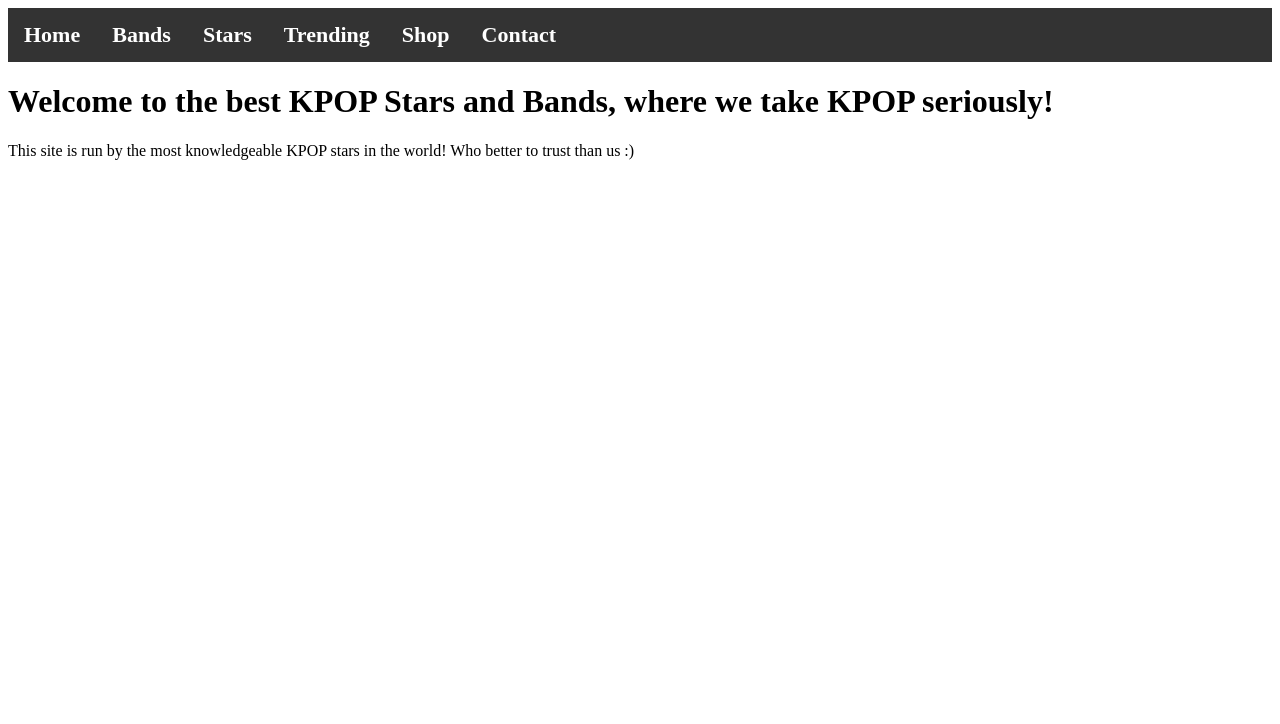
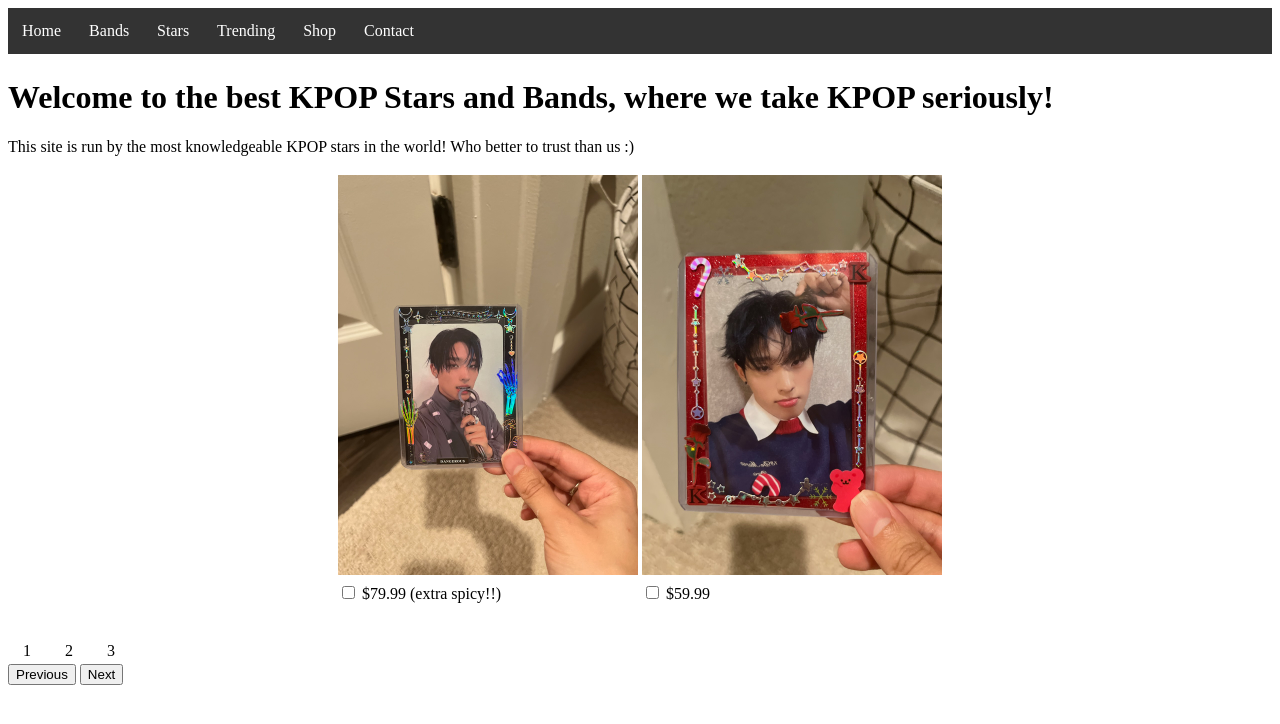
Before and after one commit to AMitchell719/kpop, a plain HTML site: page index.html in a window 1280 px wide. Drawn offline with Linux system fonts and the light colour scheme.

Commit message:
Add files via upload

```diff
--- a/index.html
+++ b/index.html
@@ -17,5 +17,70 @@
         </nav>
         <h1> Welcome to the best KPOP Stars and Bands, where we take KPOP seriously!</h1>
         <p>This site is run by the most knowledgeable KPOP stars in the world! Who better to trust than us :)</p>
+
+        <div align="center">
+            <table>
+                <tr>
+                    <td><img src="keeho1.jpg" /></td>
+                    <td><img src="keeho2.jpg" /></td>
+                </tr>
+                <tr>
+                    <td><input type="checkbox"><span id="pic1">&nbsp;$79.99 (extra spicy!!)</span></td>
+                    <td><input type="checkbox"><span id="pic2">&nbsp;$59.99</span></td>
+                </tr>
+            </table>
+        </div>
+        <br /><br />
+        <div class="numbers">
+            <span class="number-one">1</span>
+            <span class="number-two">2</span>
+            <span class="number-three">3</span>
+        </div>
+        <br/>
+        <div>
+            <button class="previous">Previous</button>
+            <button class="next">Next</button>
+        </div>
+
+        <script>
+            let numberOne = document.querySelector('.number-one');
+            let numberTwo = document.querySelector('.number-two');
+            let numberThree = document.querySelector('.number-three');
+            let prevButton = document.querySelector('.previous');
+            let nextButton = document.querySelector('.next');
+
+            let step = 1;
+
+            const UpdateUI = function() {
+                if(step >= 1){
+                    numberOne.classList.add('active');
+                }
+
+                if(step >= 2){
+                    numberTwo.classList.add('active');
+                }
+                else if(step < 2){
+                    numberTwo.classList.remove('active');
+                }
+
+                if(step == 3){
+                    numberThree.classList.add('active');
+                }
+                else if(step < 3){
+                    numberThree.classList.remove('active');
+                }
+            }
+
+            prevButton.addEventListener('click', function(){
+                if(step > 1) step -= 1;
+                UpdateUI();
+            })
+
+            nextButton.addEventListener('click', function(){
+                if(step < 3) step += 1;
+                UpdateUI();
+            })
+
+        </script>
     </body>
 </html>
--- a/main.css
+++ b/main.css
@@ -2,7 +2,69 @@
     display: inline;
 }
 
+.numbers {
+    display: inline-block;
+    overflow: hidden;
+}
+
+.number-one {
+    padding: 15px;
+
+}
+
+.number-two {
+    padding: 15px;
+
+}
+
+.number-three {
+    padding: 15px;
+
+}
+
+.active{
+    background-color: #7950F2;
+}
+
 li {
+    display: inline;
+    margin: 0;
+    padding: 0;
+}
+
+li a {
+    color: white;
+    float: left;
+    text-decoration: none;
+    padding: 14px;
+    width: auto;
+    height: auto;
+    margin: 0px;
+}
+
+ul {
+    list-style-type: none;
+    background-color: #333;
+    margin: 0;
+    padding: 0;
+    width: 100%;
+    display: inline-block;
+}
+
+li a:hover {
+    background-color: #111;
+}
+
+li a:active {
+    background-color: gray;
+}
+
+table tr td img {
+    height: 400px;
+    width: 300px;
+}
+
+/* li {
     margin: 0px;
     float: left;
 }
@@ -28,4 +90,4 @@ ul {
     padding: 0px;
     margin: 0px;
     height: 54px;
-}
+} */
```
Also changed, not shown: keeho1.jpg (added), keeho2.jpg (added).
